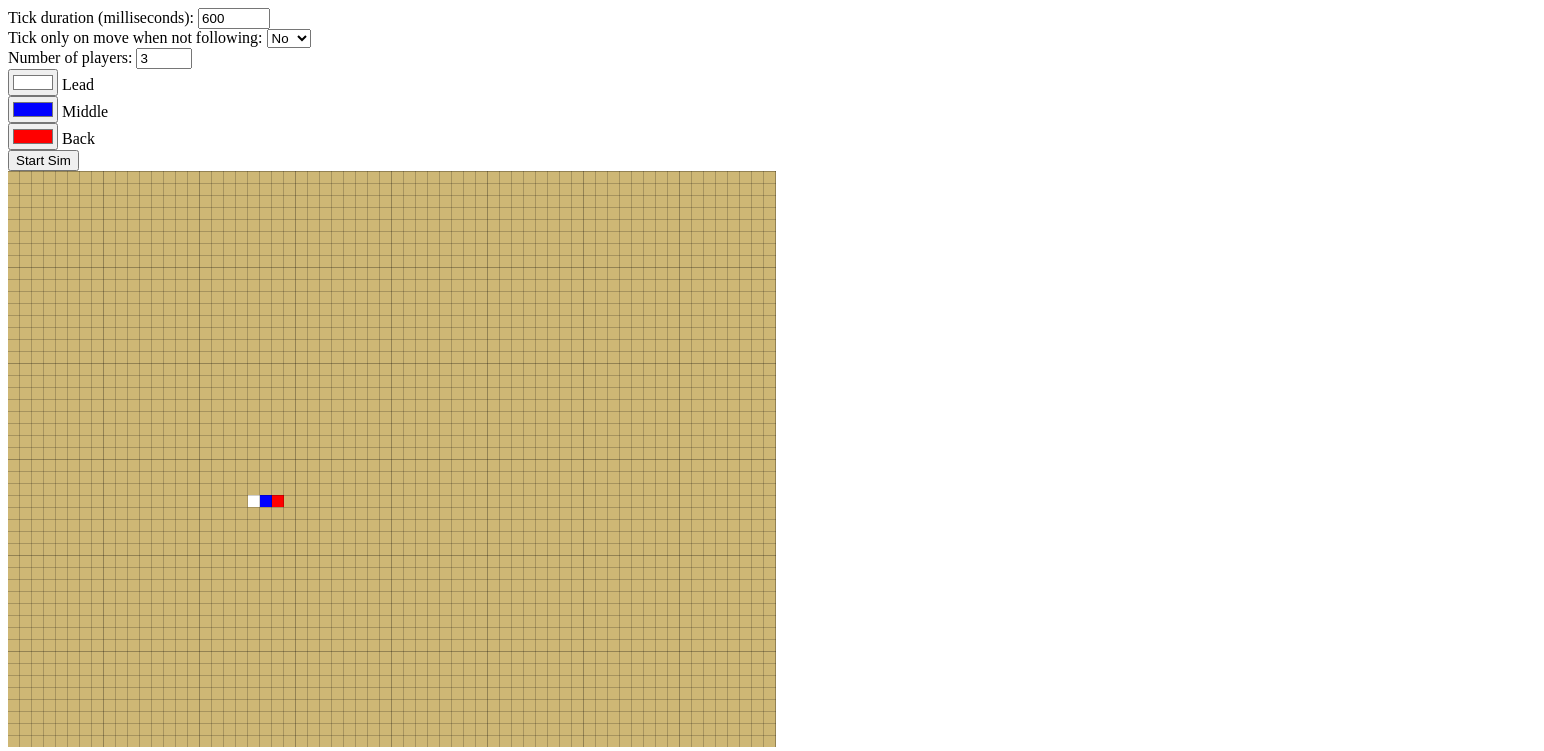
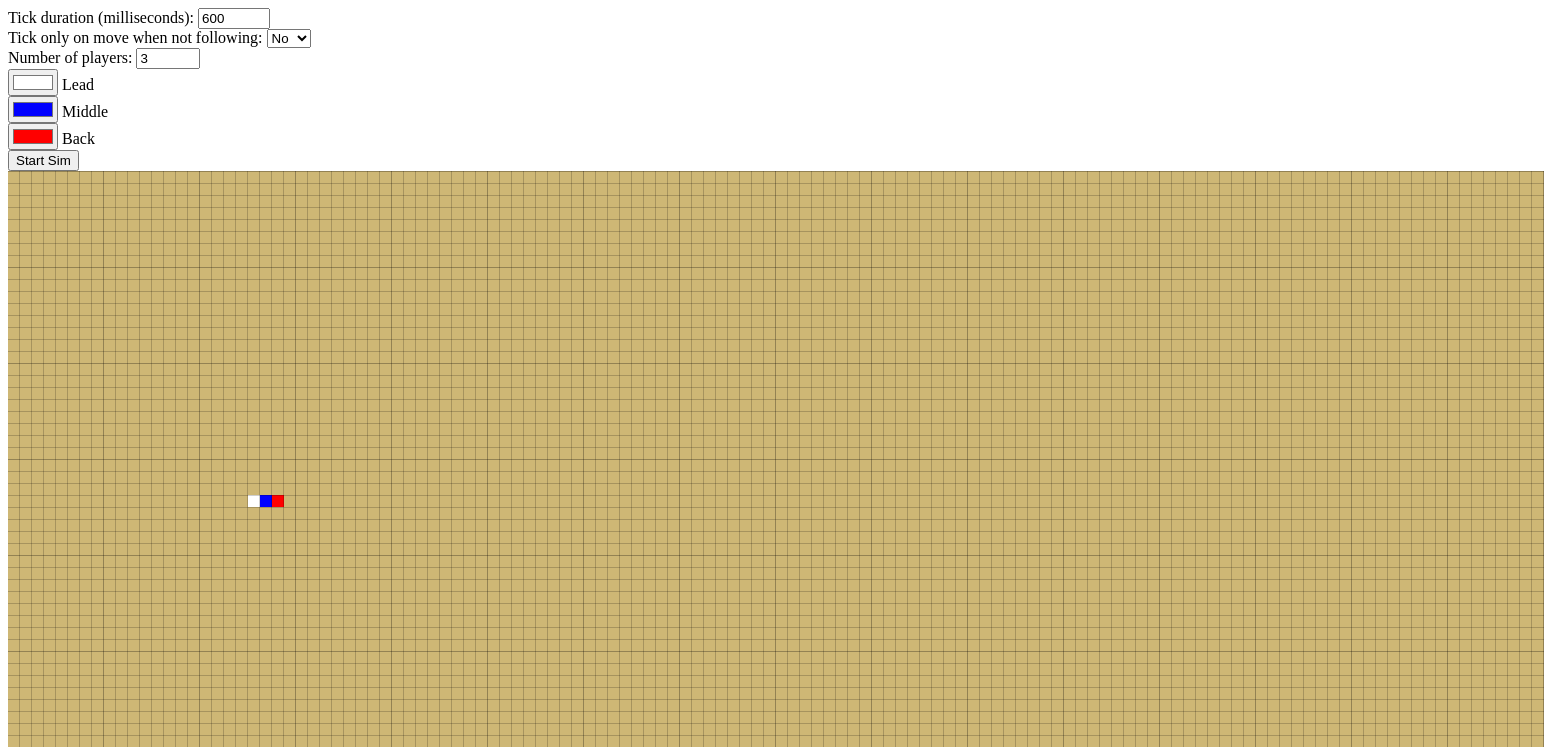
Before and after one commit to 96jonesa/DanceSim, a plain HTML site: page index.html in a window 1280 px wide. Shown: the top 751 px of the page, 1544 px wide, since content can reach past the window. Drawn offline with Linux system fonts and the light colour scheme.

Commit message:
100 players, 128 wide

```diff
--- a/index.html
+++ b/index.html
@@ -6,7 +6,7 @@ Tick only on move when not following: <select id="tickperclick">
     <option value="no">No</option>
     <option value="yes">Yes</option>
 </select><br>
-Number of players: <input id="numplayers" type="number" min="2" max="40" value="3"/><br>
+Number of players: <input id="numplayers" type="number" min="2" max="100" value="3"/><br>
 <input type="color" id="lead" name="lead" value="#ffffff"> Lead<br>
 <input type="color" id="middle" name="middle" value="#0000ff"> Middle<br>
 <input type="color" id="back" name="back" value="#ff0000"> Back<br>
--- a/js/dance_sim.js
+++ b/js/dance_sim.js
@@ -23,15 +23,15 @@ function simInit() {
     simToggleTickPerClick.onchange = simToggleTickPerClickOnChange;
     simStartStopButton = document.getElementById(HTML_START_BUTTON);
     simStartStopButton.onclick = simStartStopButtonOnClick;
-    rInit(canvas, 64*12, 48*12);
+    rInit(canvas, 128*12, 48*12);
     rrInit(12);
 
     var mOPEN_MAP = [];
-    for (let i = 0; i < 3072; i++) {
+    for (let i = 0; i < 6144; i++) {
         mOPEN_MAP.push(0);
     }
 
-    mInit(mOPEN_MAP, 64, 48);
+    mInit(mOPEN_MAP, 128, 48);
 
     simReset();
 
```
